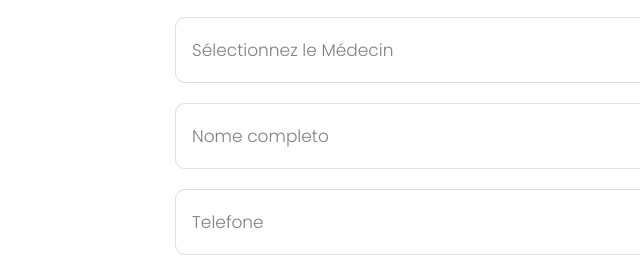
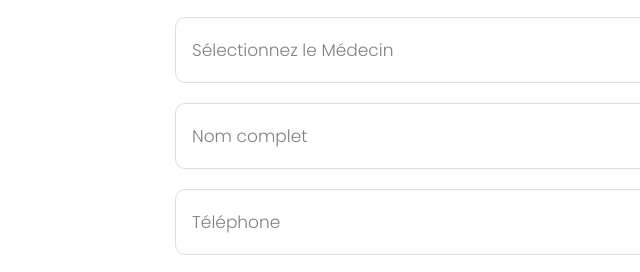
Before and after one commit to chiracmichoagan/landing-page-medical, a website: page index.html in a window 1280 px wide. Shown: the part 2588-2860 px from the top of the page, 0-640 px from the left. Drawn offline with nearby package versions, Linux system fonts and the light colour scheme.

Commit message:
correction de langue

```diff
--- a/index.html
+++ b/index.html
@@ -289,8 +289,8 @@
         </div>
 
         <div class="flex flex-col xl:flex-row gap-5">
-          <input type="text" class="input" placeholder="Nome completo">
-          <input type="text" class="input" placeholder="Telefone">
+          <input type="text" class="input" placeholder="Nom complet">
+          <input type="text" class="input" placeholder="Téléphone">
         </div>
 
         <div class="flex flex-col xl:flex-row gap-5">
```
